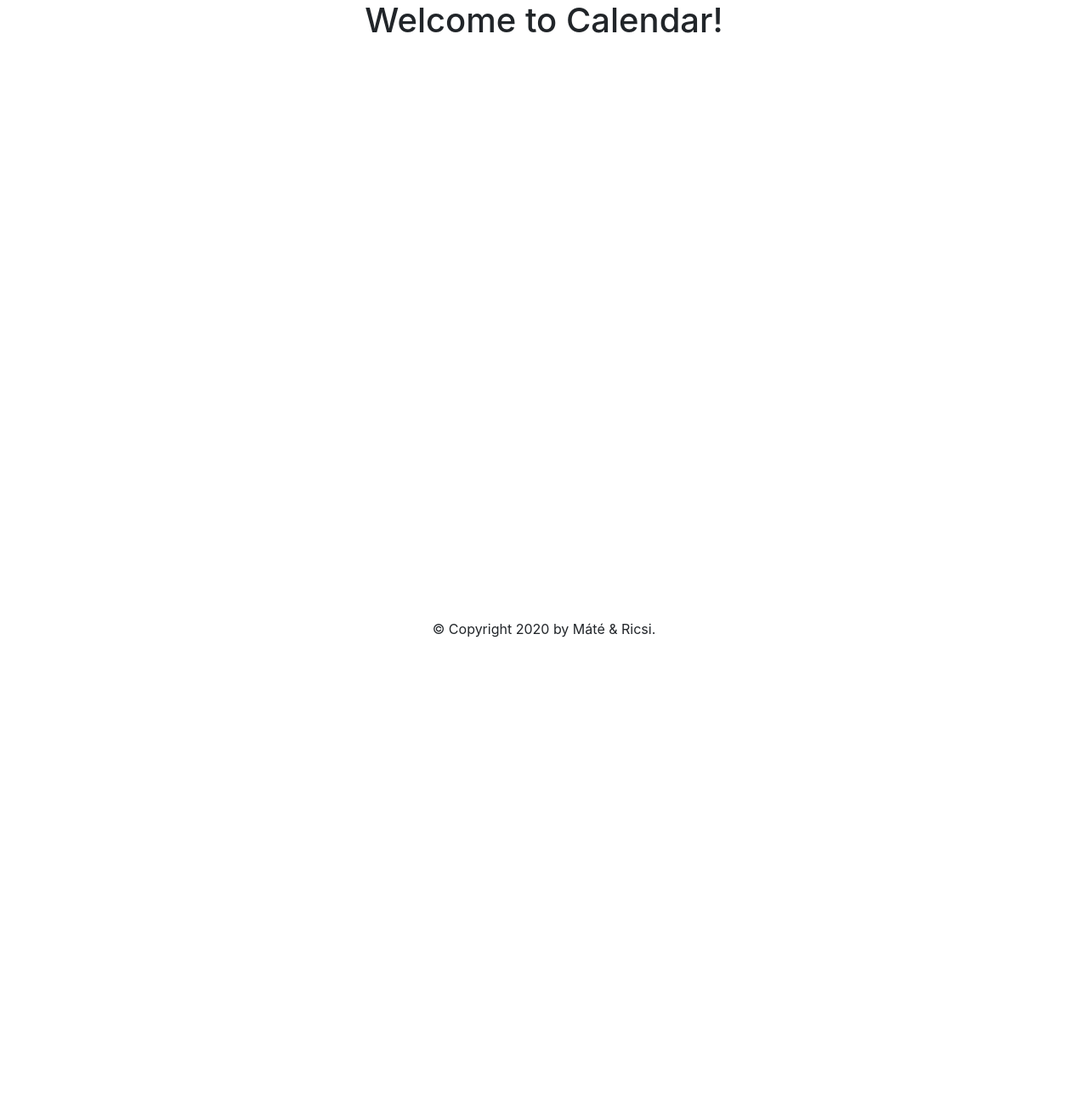
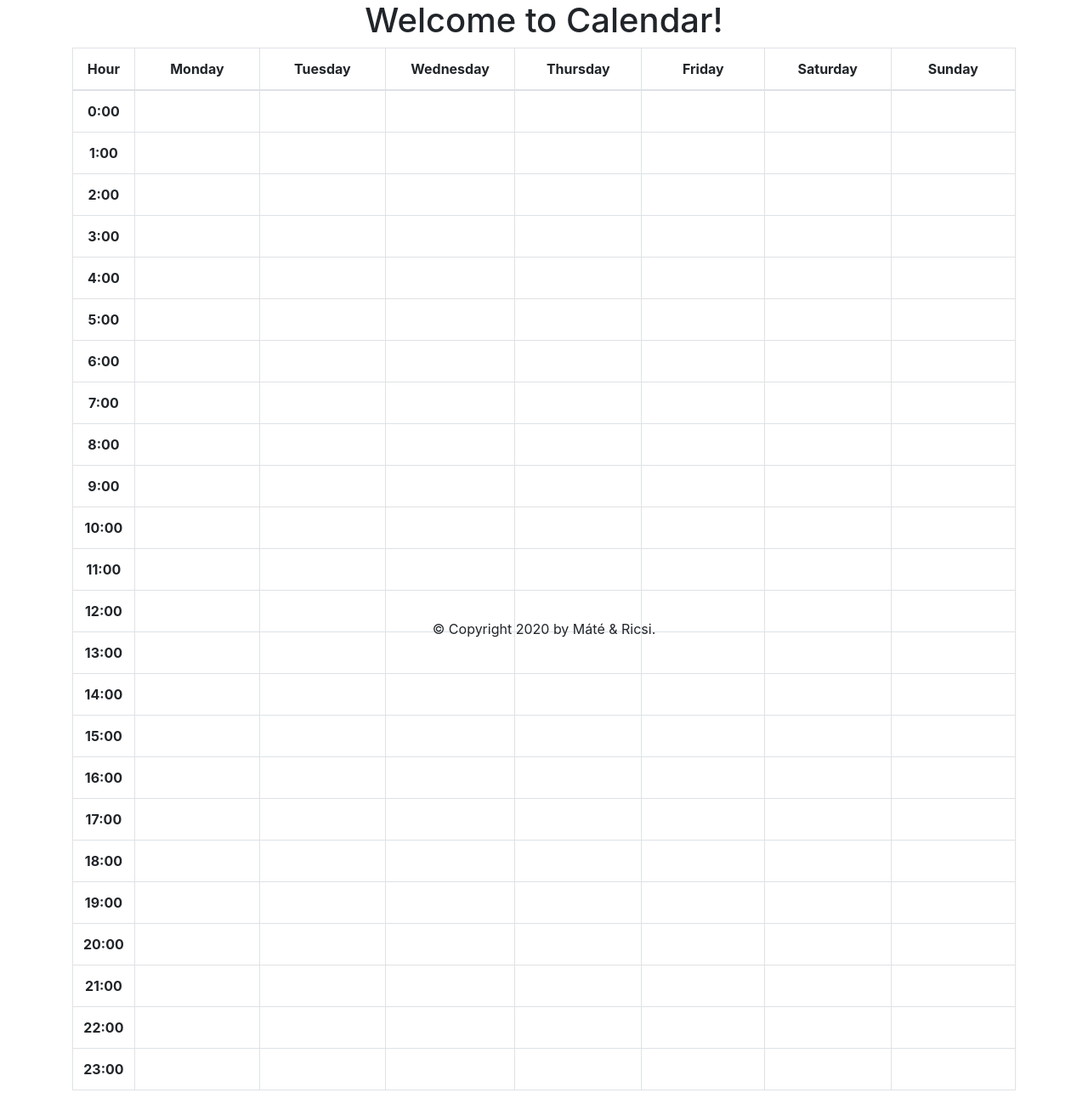
Before and after one commit to kovrichard/mycalendar, a Flask app: page / in a window 1280 px wide. Shown: the whole page at 85% size. Before the commit the page ends 750 px from the top, so only its background shows below. Run offline with Flask 2, Linux system fonts and the light colour scheme; some libraries are stand-ins or nearby versions.

Commit message:
Add table

```diff
--- a/mycalendar/main/api.py
+++ b/mycalendar/main/api.py
@@ -1,8 +1,19 @@
-from flask import Blueprint, render_template
+from flask import Blueprint, current_app, render_template, request
+from flask.views import MethodView
 
 main_bp = Blueprint("main", __name__, template_folder="templates")
 
 
-@main_bp.route("/", methods=["GET"])
-def welcome():
-    return render_template("welcome.html")
+class CalendarController(MethodView):
+    def get(self):
+        current_app.logger.info("GET")
+
+        return render_template("welcome.html")
+
+    def post(self):
+        current_app.logger.info("heh")
+
+        return render_template("welcome.html")
+
+
+main_bp.add_url_rule("/", view_func=CalendarController.as_view("calendar"))
--- a/mycalendar/main/templates/welcome.html
+++ b/mycalendar/main/templates/welcome.html
@@ -3,4 +3,37 @@
 
 {% block content %}
     <h1>Welcome to Calendar!</h1>
+
+    <table class="table table-bordered">
+        <thead>
+            <tr>
+                <th scope="col">Hour</th>
+                <th scope="col">Monday</th>
+                <th scope="col">Tuesday</th>
+                <th scope="col">Wednesday</th>
+                <th scope="col">Thursday</th>
+                <th scope="col">Friday</th>
+                <th scope="col">Saturday</th>
+                <th scope="col">Sunday</th>
+            </tr>
+        </thead>
+        <tbody>
+            {% for n in range(24) %}
+                <tr>
+                    <th scope="row" class="tw-4">{{ n }}:00</th>
+                    {% for m in range(7) %}
+                    <td id="btn-{{ n }}{{ m }}"class="tw-10 p-0">
+                        <form method="post">
+                            <!-- <button type="submit" name="btn-{{ n }}{{ m }}" class="w-100 btn event-btn" style="height:3rem">
+
+                            </button> -->
+                            <input type="submit" value="" class="w-100 btn event-btn" name="btn-{{ n }}{{ m }}" style="height:3rem">
+                        </form>
+
+                    </td>
+                    {% endfor %}
+                </tr>
+            {% endfor %}
+        </tbody>
+    </table>
 {% endblock %}
--- a/mycalendar/server/base_templates/layout.html
+++ b/mycalendar/server/base_templates/layout.html
@@ -3,6 +3,7 @@
 <head>
     <title>{% block title %}{% endblock %} - Calendar</title>
     <link rel="stylesheet" href="{{ url_for("static", filename = "bootstrap.min.css") }}">
+    <link rel="stylesheet" href="{{ url_for("static", filename = "main.css") }}">
 </head>
 <body class="h-100">
     <div class="container text-center h-100">
--- /dev/null
+++ b/mycalendar/server/static/main.css
@@ -0,0 +1,11 @@
+.tw-4 {
+    width: 4rem;
+}
+
+.tw-10 {
+    width: 10rem;
+}
+
+.event-btn:hover {
+    background-color: gray;
+}
```
